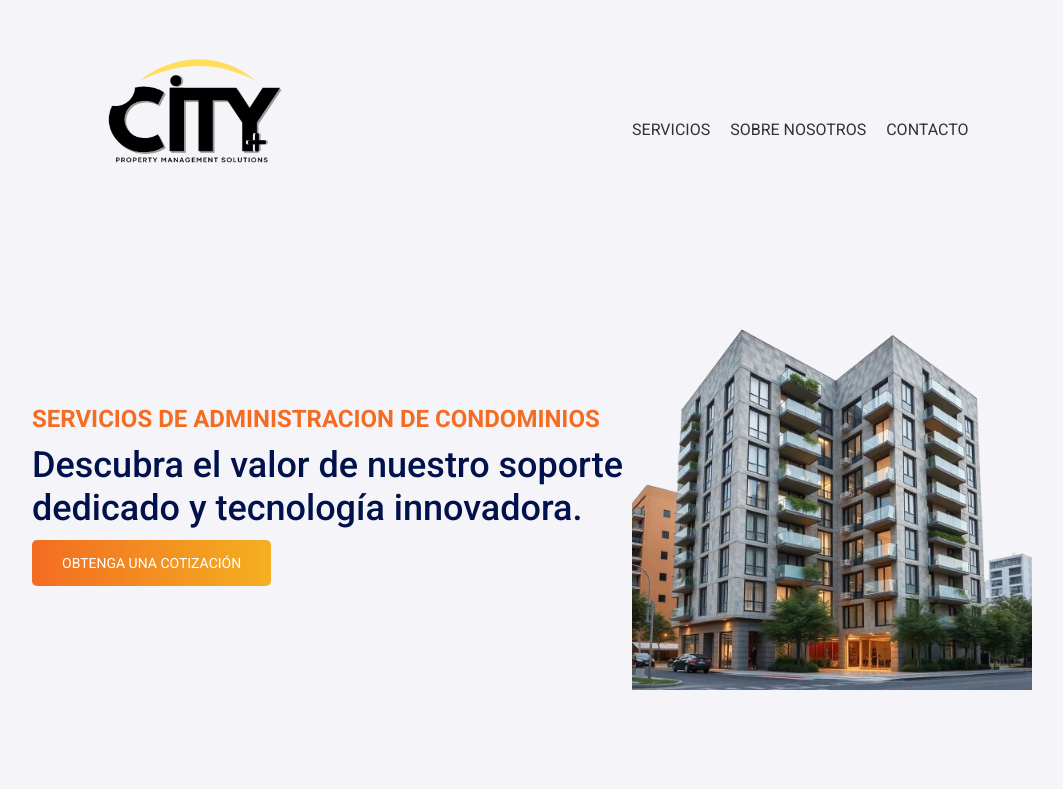
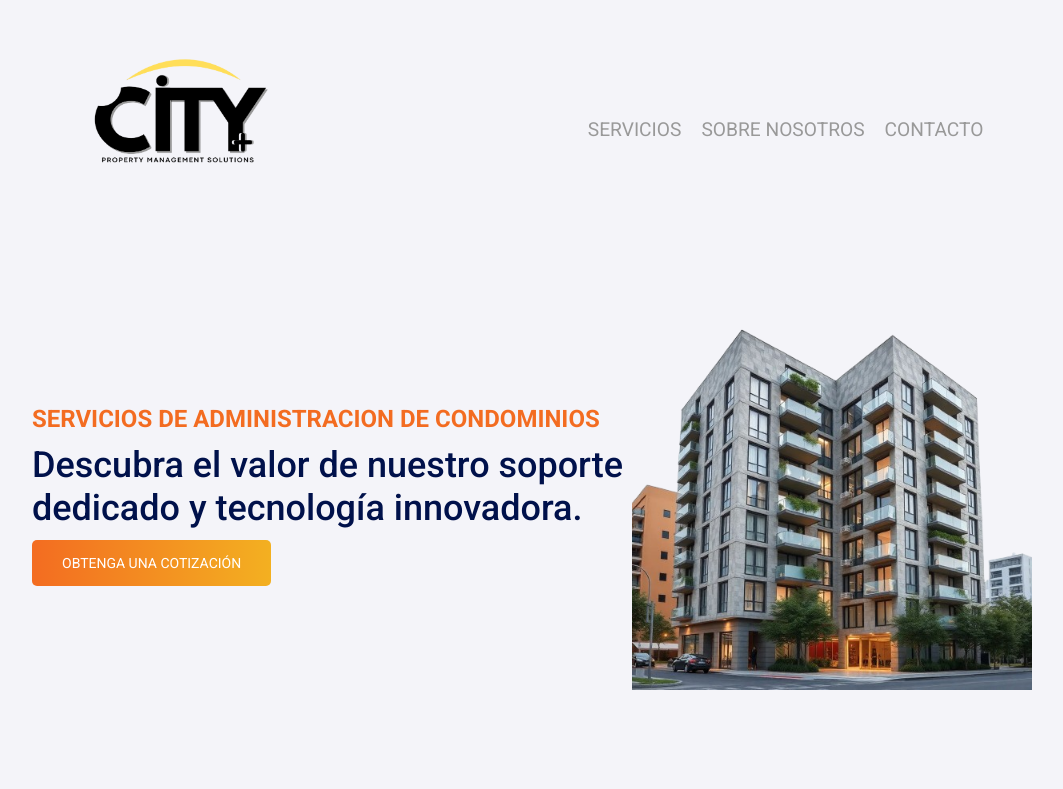
Before and after one commit to hershiserponce/City, a React (Vite) app: page / in a window 1280 px wide. Shown: the top 789 px of the page, without its empty margins (108-1171 px from the left). Built offline with nearby package versions, Linux system fonts and the light colour scheme.

Commit message:
cambiando estilos del navbar

```diff
--- a/src/css/navbar.css
+++ b/src/css/navbar.css
@@ -24,6 +24,12 @@ a:hover{
 .nav-links {
     display: flex;
     gap: 20px;
+
+    color: #999;
+    font-size: 1.2rem;
+    font-weight: 400;
+    text-transform: uppercase;
+    text-decoration: none;
 }
 
 .nav-link {
```
Also changed, not shown: 4 other files (tests, documents, lock files or other folders).
